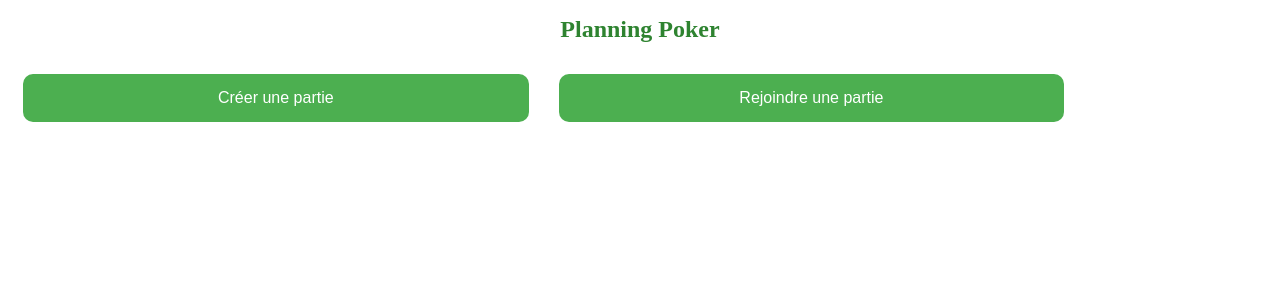
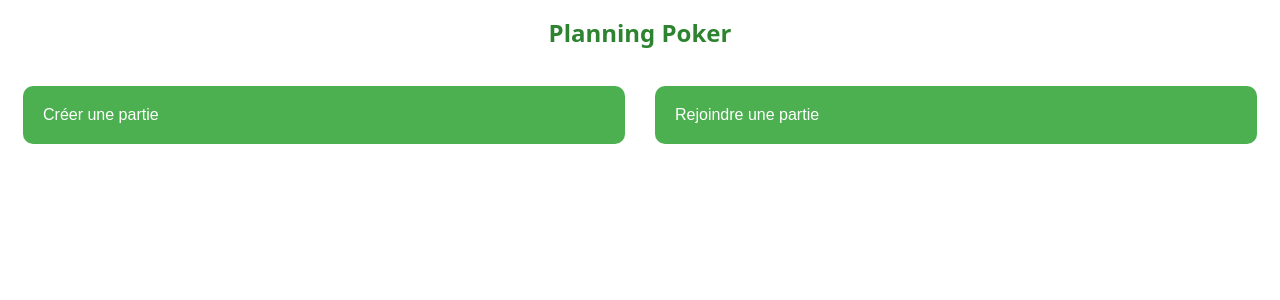
Before and after one commit to ggratchev/PlanningPoker, a React (Vite) app in the folder frontend/: page / in a window 1280 px wide. Shown: the top 300 px of the page. Built offline with nearby package versions, Linux system fonts and the light colour scheme.

Commit message:
aligned the elements on the home page

```diff
--- a/frontend/src/App.css
+++ b/frontend/src/App.css
@@ -1,18 +1,27 @@
 .bouton_principal {
-    padding: 15px;
+    padding: 20px;
     border-radius: 10px;
     margin: 15px;
     border: none;
     color: white;
     cursor: pointer;
     background-color: #4caf50;
-    width: 40%;
+    width: 60%;
     font-size: 16px;
+    display: flex;
+    align-items: center; /* Centre verticalement les enfants */
+
 }
 
 h1 {
     font-size: x-large;
     text-align: center;
     color: #2e8330;
-    font-family: "Rubik";
+    font-family: "Rubik", system-ui, -apple-system, BlinkMacSystemFont , "Segoe UI", sans-serif;
 }
+
+.boutons1 {
+  display: flex;
+  align-items: center; /* Centre verticalement les enfants */
+  height: 100px; /* Exemple de hauteur */
+}
--- a/frontend/src/App.tsx
+++ b/frontend/src/App.tsx
@@ -14,9 +14,13 @@ function App() {
 
   return (
     <div>
-      <h1>Planning Poker</h1>
-      <button onClick={CreerPartie} class="bouton_principal">Créer une partie</button>
-      <button onClick={RejoindrePartie} class="bouton_principal">Rejoindre une partie</button>
+      <div class="texte_principal">
+        <h1>Planning Poker</h1>
+      </div>
+      <div class="boutons1">
+        <button onClick={CreerPartie} class="bouton_principal">Créer une partie</button>
+        <button onClick={RejoindrePartie} class="bouton_principal">Rejoindre une partie</button>
+      </div>
     </div>
   )
 }
```
